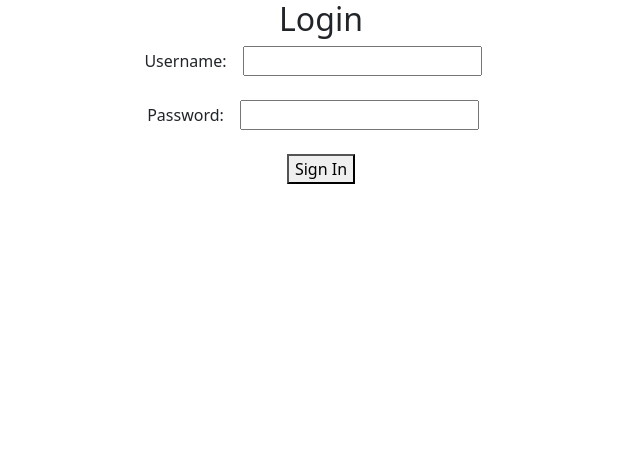
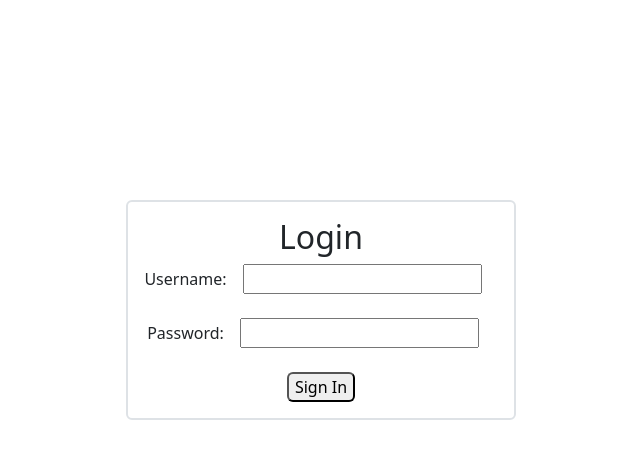
Before and after one commit to MuhammadSonySetiawan/test-SIGMATECH, a React (Create React App) app: page / in a window 1280 px wide. Shown: the top 458 px of the page, without its empty margins (319-959 px from the left). Built offline with nearby package versions, Linux system fonts and the light colour scheme.

Commit message:
[UPDATE] update style form login

```diff
--- a/src/pages/Login.js
+++ b/src/pages/Login.js
@@ -26,8 +26,11 @@ function App() {
   };
 
   return (
-    <div className="App">
-      <div className="d-flex flex-column justify-content-center align-items-center">
+    <div
+      className="App container d-flex flex-column justify-content-center align-items-center"
+      style={{ marginTop: "25vh" }}
+    >
+      <div className="d-flex flex-column justify-content-center align-items-center border border-2 w-70 p-3 rounded-2">
         <h2>Login</h2>
         <div>
           <label>
@@ -53,7 +56,10 @@ function App() {
           </label>
         </div>
         <br />
-        <button onClick={handleLogin}>Sign In</button>
+        <button className="rounded-2" onClick={handleLogin}>
+          Sign In
+
+        </button>
       </div>
     </div>
   );
```
